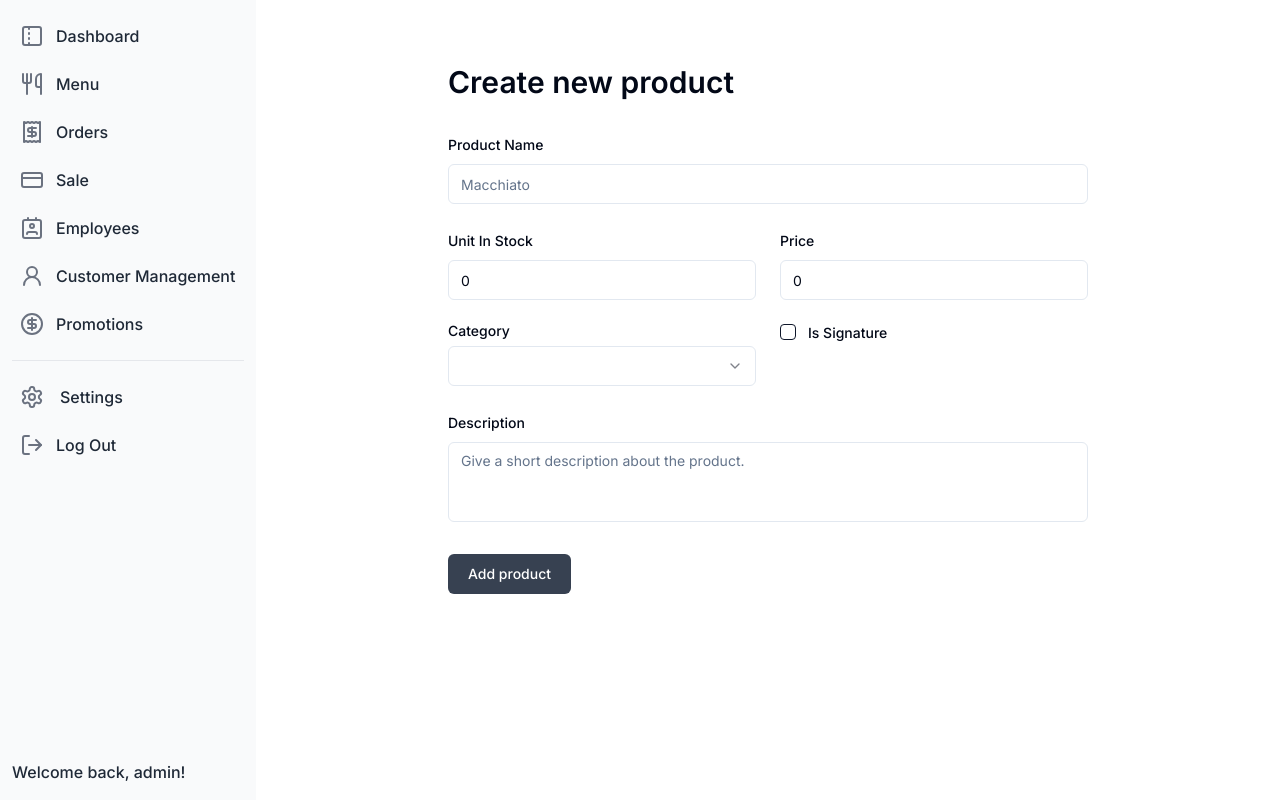
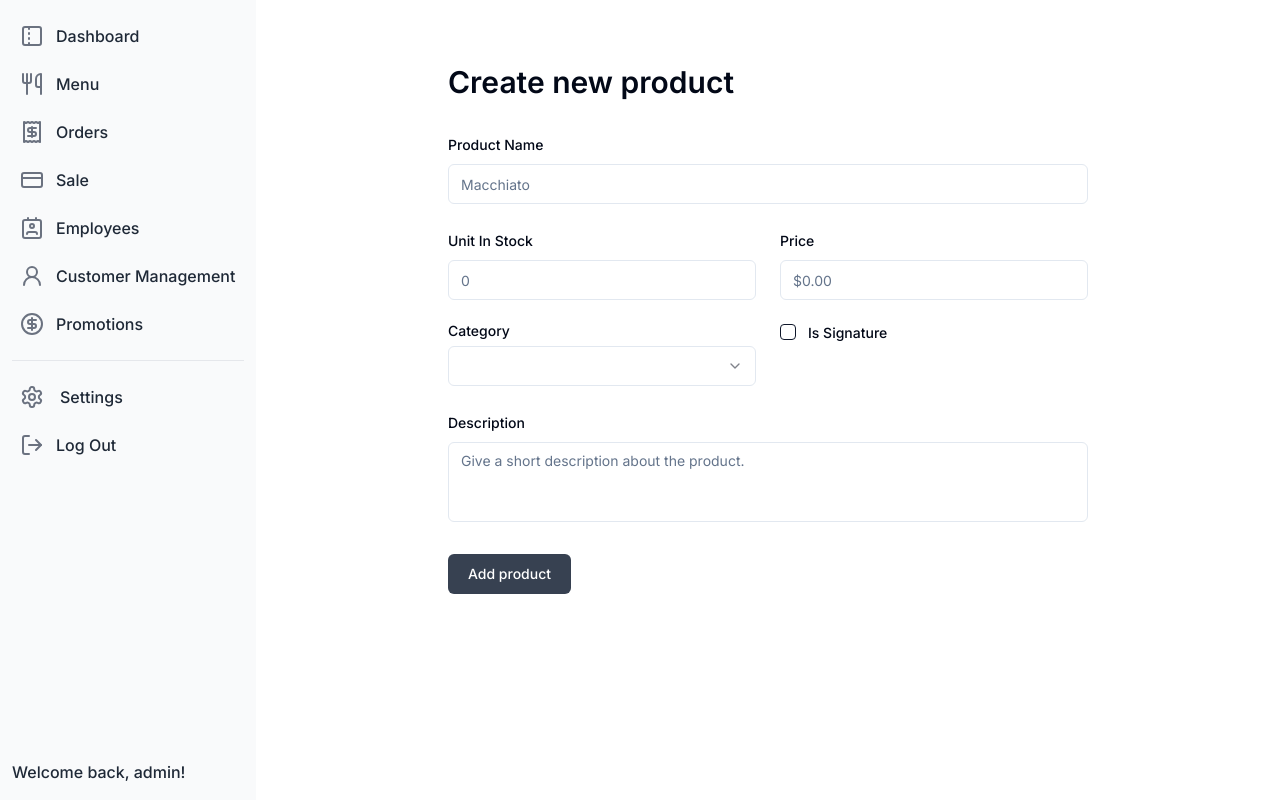
Before and after one commit to pqhung3007/h2-coffee-frontend, a Next.js app: page /products/new-product in a window 1280 px wide. Built offline with nearby package versions, Linux system fonts and the light colour scheme.

Commit message:
create a edit product page's UI and fetch data

```diff
--- /dev/null
+++ b/app/products/[slug]/page.tsx
@@ -0,0 +1,9 @@
+import ProductForm from "@/components/product-form";
+
+export default function EditPage({ params }: { params: { slug: string } }) {
+  return (
+    <>
+      <ProductForm title="Edit Product" id={params.slug} />
+    </>
+  );
+}
--- a/components/product-form.tsx
+++ b/components/product-form.tsx
@@ -6,6 +6,7 @@ import { useForm } from "react-hook-form";
 import * as z from "zod";
 
 import axios from "axios";
+import { useEffect, useState } from "react";
 import { Checkbox } from "./ui/checkbox";
 import {
   Form,
@@ -42,9 +43,49 @@ const FormSchema = z.object({
   description: z.string().min(10).max(1000),
 });
 
-export default function ProductForm({ title }: { title: string }) {
+export interface Product {
+  Id: string;
+  Name: string;
+  Category: {
+    Id: string;
+    Name: string;
+  };
+  UnitsInStock: number;
+  UnitPrice: number;
+  CategoryId: number;
+  IsSignature: boolean;
+  Description: string;
+}
+
+export default function ProductForm({
+  title,
+  id,
+}: {
+  title: string;
+  id?: string;
+}) {
   const { toast } = useToast();
+
   const router = useRouter();
+
+  const [product, setProduct] = useState<Product | null>(null);
+
+  useEffect(() => {
+    if (title === "Edit Product" && id) {
+      const onGetProductById = async () => {
+        const response = await axios.get(
+          `https://localhost:7133/api/v1/Product/${id}`
+        );
+        if (response.status === 200) {
+          const returnedProduct = response.data;
+          setProduct(returnedProduct);
+        } else {
+          console.log("failed");
+        }
+      };
+      onGetProductById();
+    }
+  }, [title, id]);
 
   const form = useForm<z.infer<typeof FormSchema>>({
     resolver: zodResolver(FormSchema),
@@ -106,7 +147,11 @@ export default function ProductForm({ title }: { title: string }) {
                     <FormItem>
                       <FormLabel>Product Name</FormLabel>
                       <FormControl>
-                        <Input placeholder="Macchiato" {...field} />
+                        <Input
+                          placeholder="Macchiato"
+                          {...field}
+                          value={product?.Name}
+                        />
                       </FormControl>
                       <FormMessage />
                     </FormItem>
@@ -123,7 +168,11 @@ export default function ProductForm({ title }: { title: string }) {
                     <FormItem>
                       <FormLabel>Unit In Stock</FormLabel>
                       <FormControl>
-                        <Input placeholder="0" {...field} />
+                        <Input
+                          placeholder="0"
+                          {...field}
+                          value={product?.UnitsInStock}
+                        />
                       </FormControl>
                       <FormMessage />
                     </FormItem>
@@ -140,7 +189,11 @@ export default function ProductForm({ title }: { title: string }) {
                     <FormItem>
                       <FormLabel>Price</FormLabel>
                       <FormControl>
-                        <Input placeholder="$0.00" {...field} />
+                        <Input
+                          placeholder="$0.00"
+                          {...field}
+                          value={product?.UnitPrice}
+                        />
                       </FormControl>
                       <FormMessage />
                     </FormItem>
@@ -192,7 +245,7 @@ export default function ProductForm({ title }: { title: string }) {
                     <FormItem className="flex flex-row items-start space-x-3 space-y-0">
                       <FormControl>
                         <Checkbox
-                          checked={field.value}
+                          checked={product?.IsSignature}
                           onCheckedChange={field.onChange as () => void}
                         />
                       </FormControl>
@@ -216,6 +269,7 @@ export default function ProductForm({ title }: { title: string }) {
                         <Textarea
                           placeholder="Give a short description about the product."
                           className="resize-none"
+                          defaultValue={product?.Description}
                           {...field}
                         />
                       </FormControl>
```
